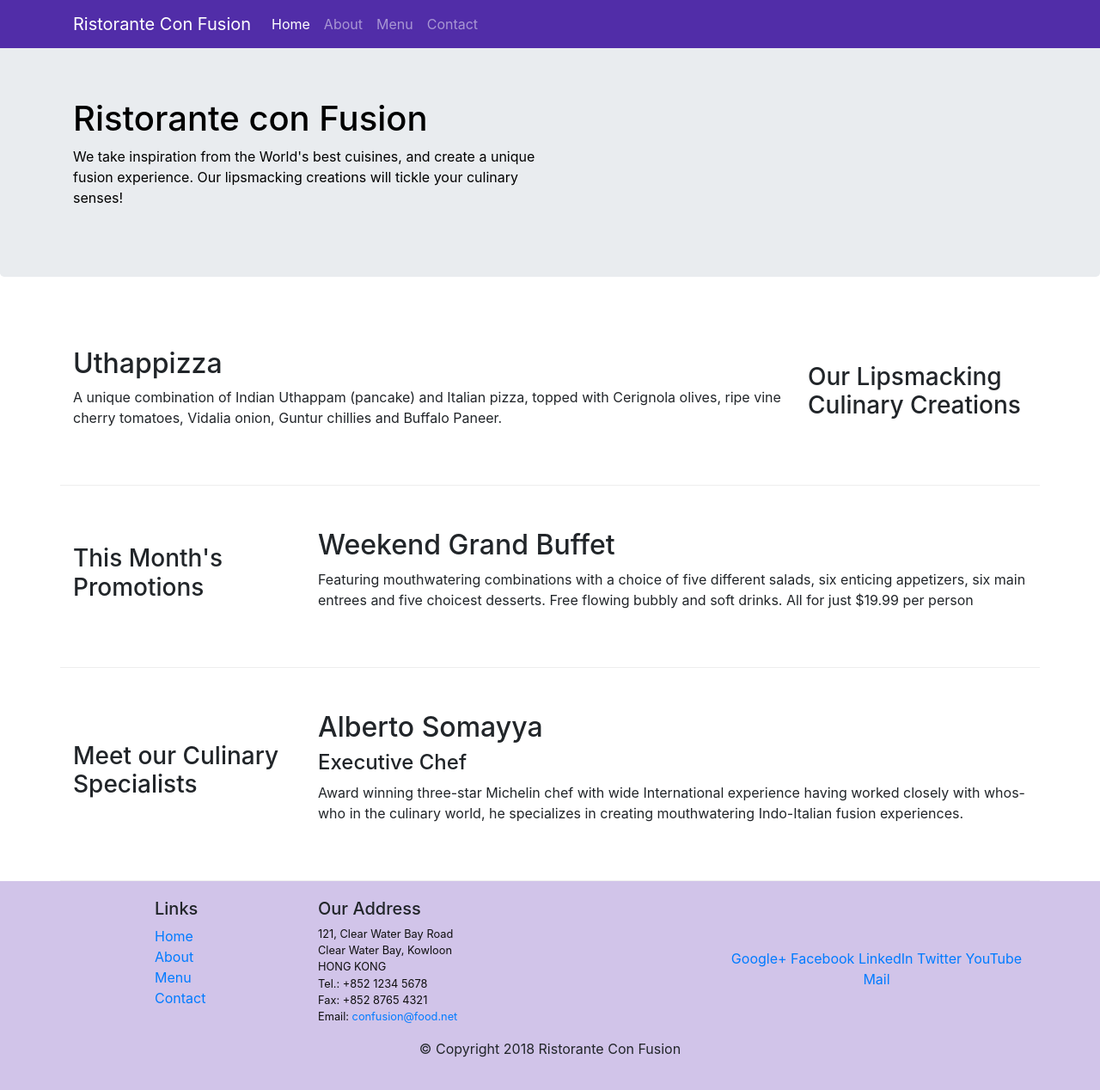
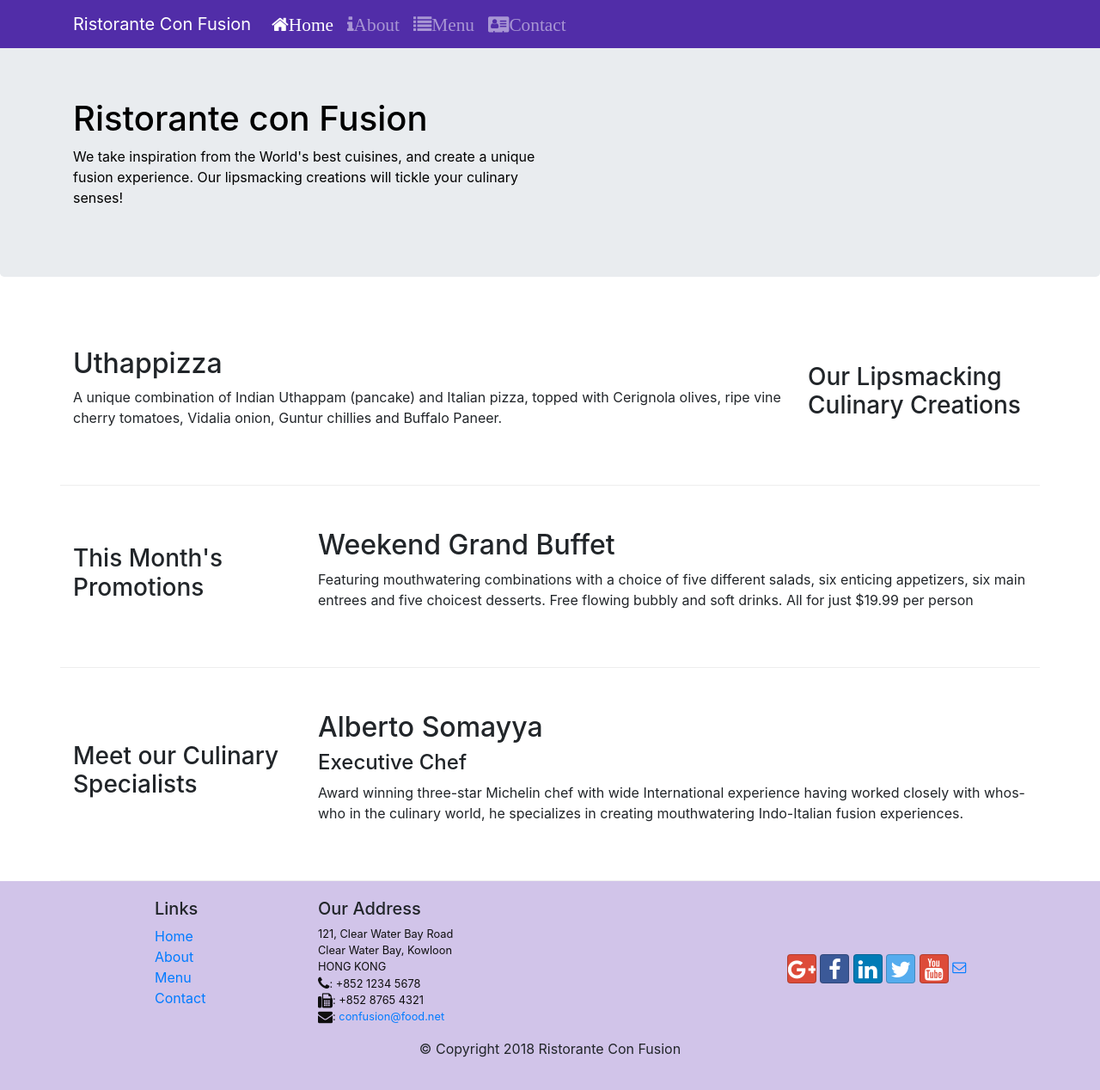
Before and after one commit to piyushigoyal/conFusion, a website: page index.html in a window 1280 px wide. Shown: the whole page at 86% size. Drawn offline with nearby package versions, Linux system fonts and the light colour scheme.

Commit message:
Icon Fonts

```diff
--- a/index.html
+++ b/index.html
@@ -10,6 +10,8 @@
 
     <!-- Bootstrap CSS -->
     <link rel="stylesheet" href="node_modules/bootstrap/dist/css/bootstrap.min.css">
+    <link rel="stylesheet" href="node_modules/font-awesome/css/font-awesome.min.css">
+    <link rel="stylesheet" href="node_modules/bootstrap-social/bootstrap-social.css">
     <title>Ristorante Con Fusion</title>
 </head>
 
@@ -22,10 +24,10 @@
             <a class="navbar-brand" href="#">Ristorante Con Fusion</a>
             <div class="collapse navbar-collapse" id="Navbar">
                 <ul class="navbar-nav mr-auto">
-                    <li class="nav-item active"><a class="nav-link" href="#">Home</a></li>
-                    <li class="nav-item"><a class="nav-link" href="./aboutus.html">About</a></li>
-                    <li class="nav-item"><a class="nav-link" href="#">Menu</a></li>
-                    <li class="nav-item"><a class="nav-link" href="#">Contact</a></li>
+                    <li class="nav-item active"><a class="nav-link" href="#"><span class="fa fa-home fa-lg">Home</a></li>
+                    <li class="nav-item"><a class="nav-link" href="./aboutus.html"><span class="fa fa-info fa-lg">About</a></li>
+                    <li class="nav-item"><a class="nav-link" href="#"><span class="fa fa-list fa-lg">Menu</a></li>
+                    <li class="nav-item"><a class="nav-link" href="#"><span class="fa fa-address-card fa-lg">Contact</a></li>
                 </ul>
             </div>
         </div>
@@ -96,19 +98,19 @@
 		              121, Clear Water Bay Road<br>
 		              Clear Water Bay, Kowloon<br>
 		              HONG KONG<br>
-		              Tel.: +852 1234 5678<br>
-		              Fax: +852 8765 4321<br>
-		              Email: <a href="mailto:confusion@food.net">confusion@food.net</a>
+		              <i class="fa fa-phone fa-lg"></i>: +852 1234 5678<br>
+		              <i class="fa fa-fax fa-lg"></i>: +852 8765 4321<br>
+		              <i class="fa fa-envelope fa-lg"></i>: <a href="mailto:confusion@food.net">confusion@food.net</a>
 		           </address>
                 </div>
                 <div class="col-12 col-sm-4 align-self-center">
                     <div class="text-center">
-                        <a href="http://google.com/+">Google+</a>
-                        <a href="http://www.facebook.com/profile.php?id=">Facebook</a>
-                        <a href="http://www.linkedin.com/in/">LinkedIn</a>
-                        <a href="http://twitter.com/">Twitter</a>
-                        <a href="http://youtube.com/">YouTube</a>
-                        <a href="mailto:">Mail</a>
+                        <a class="btn btn-social-icon btn-google" href="http://google.com/+"><i class="fa fa-google-plus"></i></a>
+                        <a class="btn btn-social-icon btn-facebook" href="http://www.facebook.com/profile.php?id="><i class="fa fa-facebook"></i></a>
+                        <a class="btn btn-social-icon btn-linkedin" href="http://www.linkedin.com/in/"><i class="fa fa-linkedin"></i></a>
+                        <a class="btn btn-social-icon btn-twitter" href="http://twitter.com/"><i class="fa fa-twitter"></i></a>
+                        <a class="btn btn-social-icon btn-google" href="http://youtube.com/"><i class="fa fa-youtube"></i></a>
+                        <a lass="btn btn-social-icon" href="mailto:"><i class="fa fa-envelope-o"></i></a>
                     </div>
                 </div>
            </div>
--- a/package.json
+++ b/package.json
@@ -15,7 +15,9 @@
   },
   "dependencies": {
     "bootstrap": "^4.4.1",
-    "jquery": "^3.3.1",
+    "bootstrap-social": "^5.1.1",
+    "font-awesome": "^4.7.0",
+    "jquery": "^3.5.0",
     "popper.js": "^1.12.9"
   }
 }
```
Also changed, not shown: aboutus.html (+15 -13 lines), 1 other file.
